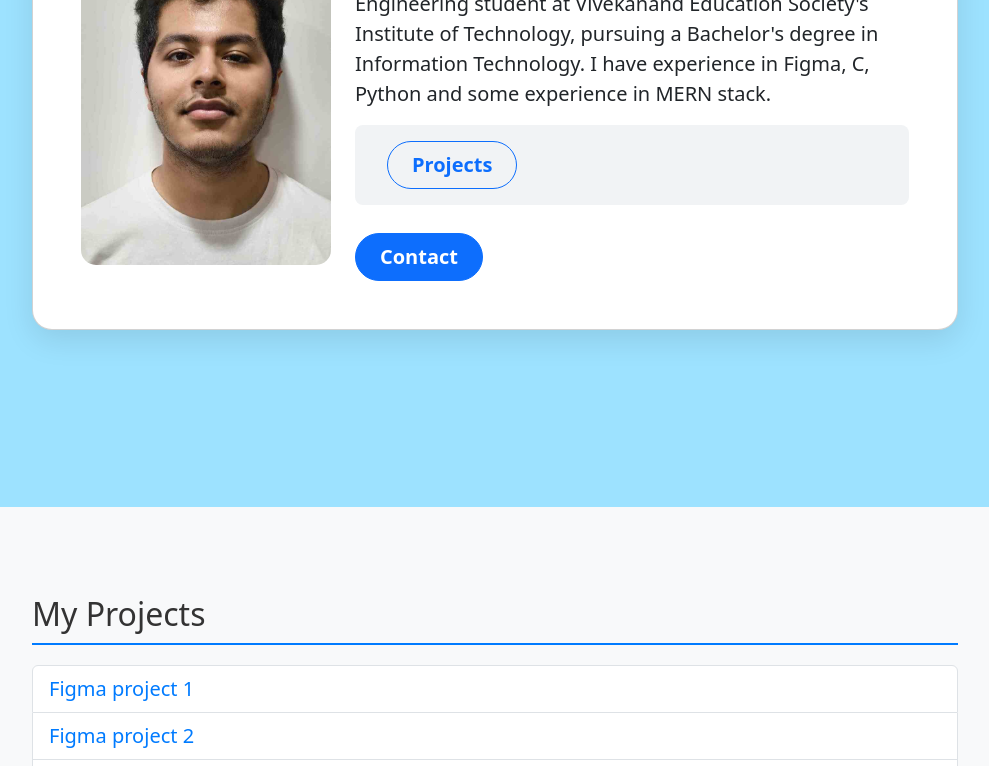
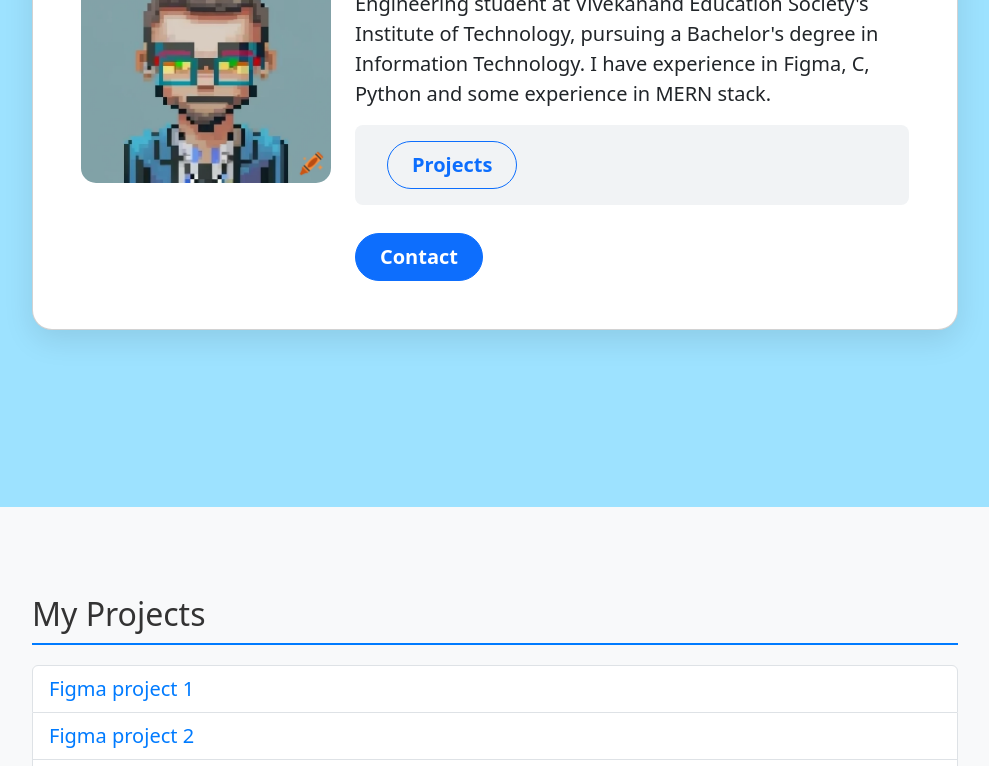
Before and after one commit to D15A-Jai-61/IP-Exp-3, a plain HTML site: page index.html in a window 1280 px wide. Shown: the part 293-1059 px from the top of the page, without its empty margins (145-1134 px from the left). Drawn offline with nearby package versions, Linux system fonts and the light colour scheme.

Commit message:
Using new sample image

```diff
--- a/index.html
+++ b/index.html
@@ -20,7 +20,7 @@
                         <div class="card-body p-5">
                             <div class="d-flex flex-column flex-md-row">
                                 <div class="flex-shrink-0 mb-4 mb-md-0 text-center">
-                                    <img src="profile-photo.jpg" alt="Jai Talreja" class="img-fluid profile-image">
+                                    <img src="sample.webp" alt="Jai Talreja" class="img-fluid profile-image">
                                 </div>
                                 <div class="flex-grow-1 ms-md-4">
                                     <h2 class="mb-2">Jai Talreja</h2>
```
